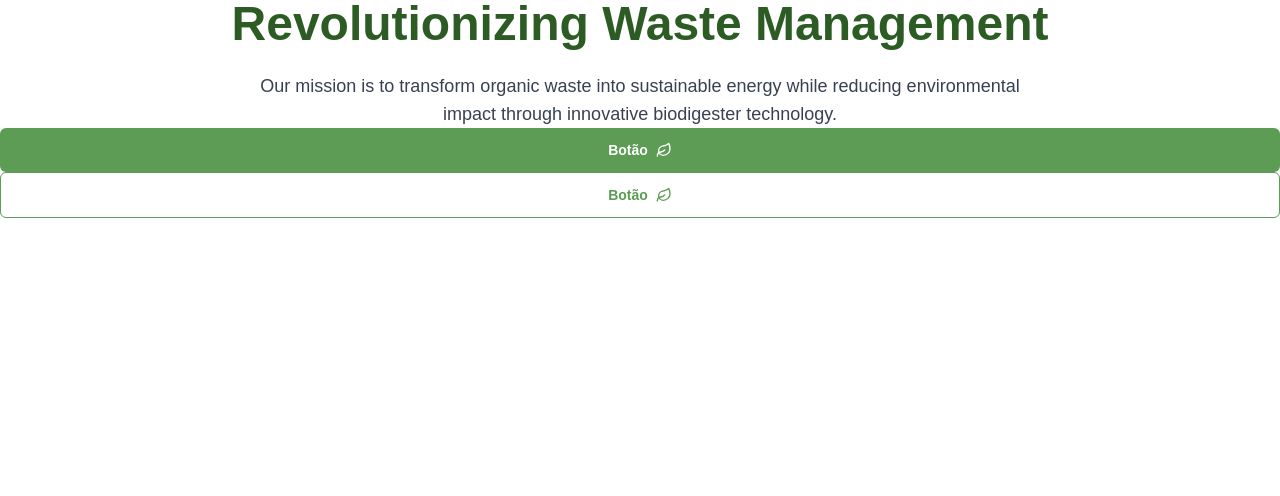
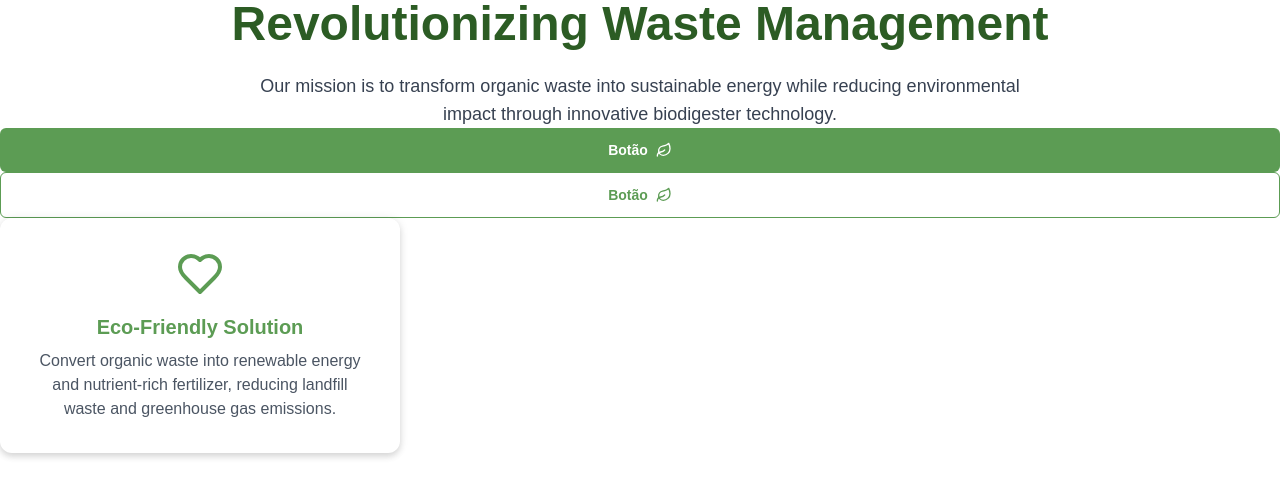
Before and after one commit to Lotus-Bio/lotus-frontend-2.0, a Next.js app: page / in a window 1280 px wide. Shown: the top 496 px of the page. Built offline with nearby package versions, Linux system fonts and the light colour scheme.

Commit message:
cria e utiliza o componente `CardMission`

```diff
--- a/src/app/page.js
+++ b/src/app/page.js
@@ -1,8 +1,9 @@
 "use client";
-import { Leaf } from "lucide-react";
+import { Leaf, Heart } from "lucide-react";
 import Button from "@/ui/components/Button";
 import SubtitleSection from "@/ui/components/SubtitleSection";
 import TitleSection from "@/ui/components/TitleSection";
+import CardMission from "@/ui/components/CardMission";
 
 export default function Home() {
   return (
@@ -18,6 +19,12 @@ export default function Home() {
       <Button ghost={true}>
         Botão <Leaf />
       </Button>
+
+      <CardMission
+        icon={<Heart />}
+        title="Eco-Friendly Solution"
+        description="Convert organic waste into renewable energy and nutrient-rich fertilizer, reducing landfill waste and greenhouse gas emissions."
+      />
     </main>
   );
 }
--- /dev/null
+++ b/src/ui/components/CardMission/cardMission.style.js
@@ -0,0 +1,41 @@
+import styled from "styled-components";
+
+export const StyledCardMission = styled.div`
+  padding: 2rem;
+  box-shadow: 0 4px 6px rgba(0, 0, 0, 0.1), 0 1px 10px rgba(0, 0, 0, 0.1);
+  border-radius: 0.75rem;
+
+  max-width: 400px;
+  width: 100%;
+
+  display: flex;
+  justify-content: center;
+  align-items: center;
+  flex-direction: column;
+  gap: 0.5rem;
+`;
+
+export const Icon = styled.div`
+  svg {
+    color: rgb(92, 156, 84);
+    width: 48px;
+    height: 48px;
+  }
+`;
+
+export const Title = styled.h4`
+  color: rgb(92, 156, 84);
+  font-size: 1.25rem;
+  font-weight: 700;
+  line-height: 1.75rem;
+
+  text-align: center;
+`;
+
+export const Description = styled.p`
+  color: rgb(75, 85, 99);
+  font-size: 1rem;
+  line-height: inherit;
+
+  text-align: center;
+`;
--- /dev/null
+++ b/src/ui/components/CardMission/index.jsx
@@ -0,0 +1,18 @@
+import {
+  StyledCardMission,
+  Icon,
+  Title,
+  Description,
+} from "./cardMission.style";
+
+const CardMission = ({ icon, title, description }) => {
+  return (
+    <StyledCardMission>
+      <Icon>{icon}</Icon>
+      <Title>{title}</Title>
+      <Description>{description}</Description>
+    </StyledCardMission>
+  );
+};
+
+export default CardMission;
```
